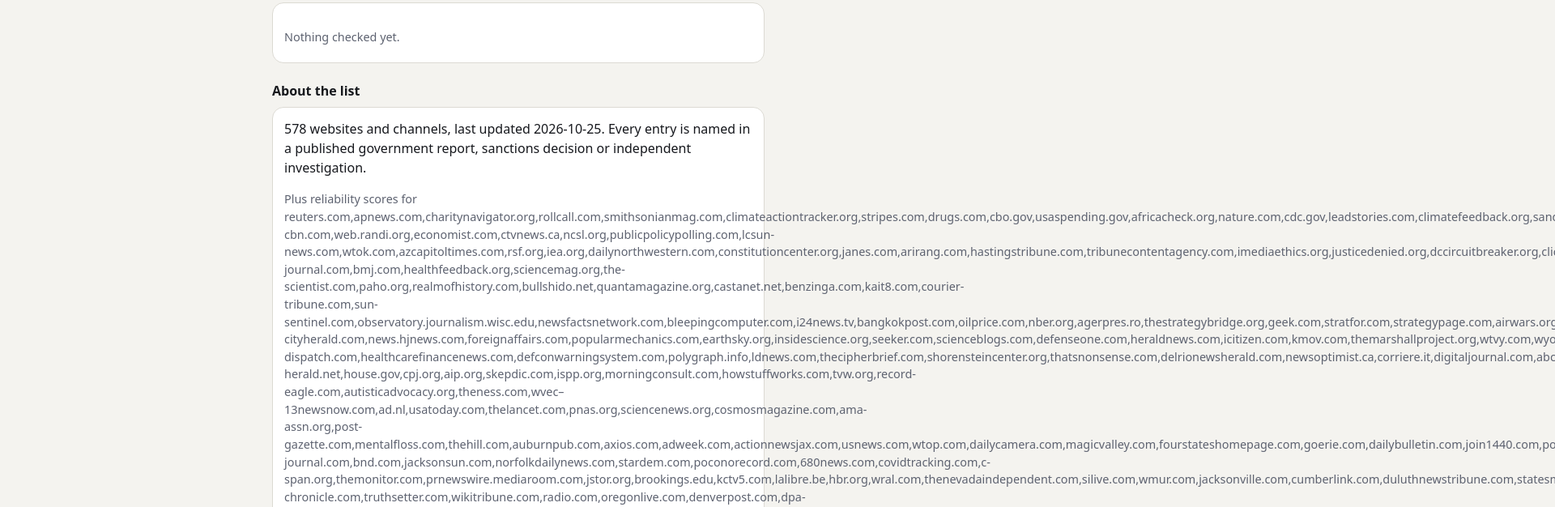
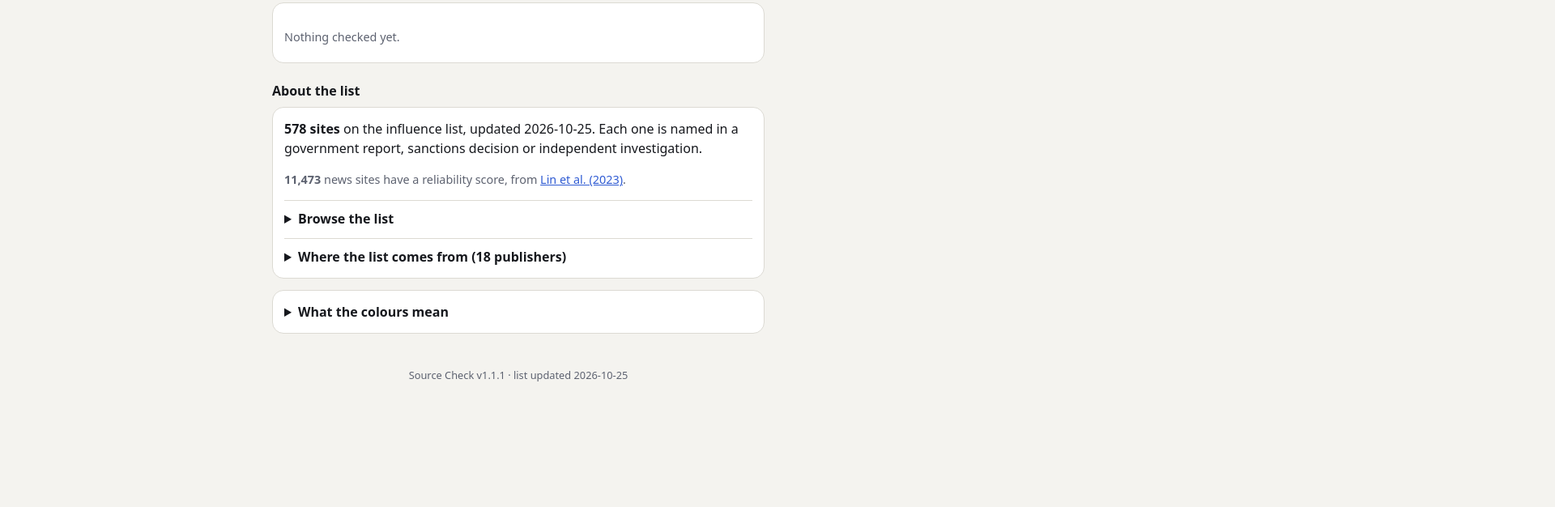
Before and after one commit to newbroman/Source_Check, a plain HTML site: page index.html in a window 1280 px wide. Shown: the part 350-976 px from the top of the page at 81% size, 1920 px wide, since content can reach past the window. After the commit the page ends 852 px from the top, so only its background shows below. Drawn offline with Linux system fonts and the light colour scheme.

Commit message:
v1.1.1: fix About overflow, browsable list

```diff
--- a/index.html
+++ b/index.html
@@ -79,6 +79,24 @@
 .history li { display: flex; justify-content: space-between; gap: 10px; }
 .dot { display: inline-block; width: 10px; height: 10px; border-radius: 50%; margin-right: 6px; vertical-align: middle; }
 .dot.listed { background: var(--red); } .dot.lookalike { background: var(--amber); } .dot.clear { background: var(--green); } .dot.unknown, .dot.pending { background: var(--grey); }
+.chips { display: flex; flex-wrap: wrap; gap: 6px; margin-top: 10px; }
+.chip { font-size: .8rem; font-weight: 600; padding: 6px 10px; border-radius: 999px; display: inline-flex; gap: 6px; align-items: center; }
+.chip span { font-weight: 400; color: var(--muted); }
+.chip[aria-pressed="true"] { background: var(--accent); color: #fff; border-color: transparent; }
+.chip[aria-pressed="true"] span { color: inherit; opacity: .8; }
+@media (prefers-color-scheme: dark) { .chip[aria-pressed="true"] { color: #0c1528; } }
+details.browse { margin-top: 12px; border-top: 1px solid var(--line); padding-top: 10px; }
+ul.entries summary { display: flex; justify-content: space-between; gap: 10px; align-items: baseline; list-style: none; font-weight: 400; }
+ul.entries summary::-webkit-details-marker { display: none; }
+ul.entries .dom { font-family: ui-monospace, Menlo, monospace; font-size: .88rem; overflow-wrap: anywhere; min-width: 0; }
+ul.entries .cat { font-size: .75rem; color: var(--muted); text-align: right; flex: none; max-width: 45%; }
+ul.entries .more-info { padding: 4px 0 2px 10px; border-left: 3px solid var(--line); margin-top: 6px; }
+ul.entries .more-info p { margin: 2px 0; }
+button.more { width: 100%; margin-top: 8px; }
+.srcrow { display: flex; justify-content: space-between; gap: 10px; }
+.srcrow a { overflow-wrap: anywhere; min-width: 0; }
+.srcrow small { display: inline; flex: none; }
+.card, .result { overflow-wrap: anywhere; }
 footer { color: var(--muted); font-size: .8rem; text-align: center; padding: 12px 16px 28px; }
 .empty { color: var(--muted); font-size: .9rem; }
 </style>
@@ -126,7 +144,7 @@
 <script src="matcher.js"></script>
 <script>
 'use strict';
-const APP_VERSION = '1.1.0';
+const APP_VERSION = '1.1.1';
 const CATEGORY_LABEL = {
   'state-media': 'Russian state media',
   'pravda-network': 'Pravda network (“Portal Kombat”)',
@@ -298,35 +316,65 @@
     h('small', {}, new Date(x.t).toLocaleDateString('en-GB', { day: 'numeric', month: 'short' })))));
 }
 
+function hostOf(url) { try { return new URL(url).hostname.replace(/^www\./, ''); } catch (e) { return url; } }
+
 function renderAbout(data, quality) {
   const entries = data.entries || [];
   const counts = {};
   for (const e of entries) counts[e.category] = (counts[e.category] || 0) + 1;
-  const sources = new Map();
-  for (const e of entries) if (e.source_url && !sources.has(e.source_url)) sources.set(e.source_url, e.attributed_by || e.source_url);
+  const nRated = quality ? Object.keys(quality.ratings).length : 0;
+  const PAGE = 20;
+  let active = null, shown = PAGE;
 
-  const list = h('ul', { class: 'list' });
-  const search = h('input', { type: 'search', placeholder: `Search ${entries.length} entries`, 'aria-label': 'Search the list' });
+  const search = h('input', { type: 'search', placeholder: 'Search, e.g. pravda or bbc', 'aria-label': 'Search the list' });
+  const chips = h('div', { class: 'chips', role: 'group', 'aria-label': 'Filter by category' });
+  const status = h('p', { class: 'evidence', style: 'margin:10px 0 0' });
+  const list = h('ul', { class: 'list entries' });
+  const more = h('button', { type: 'button', class: 'more' }, 'Show more');
+
+  const chipFor = (cat, label, n) => {
+    const b = h('button', { type: 'button', class: 'chip', 'aria-pressed': String(active === cat) }, label, h('span', {}, n));
+    b.addEventListener('click', () => { active = active === cat ? null : cat; shown = PAGE; drawChips(); draw(); });
+    return b;
+  };
+  const drawChips = () => chips.replaceChildren(
+    chipFor(null, 'All', entries.length),
+    ...Object.entries(counts).sort((a, b) => b[1] - a[1]).map(([c, n]) => chipFor(c, CATEGORY_LABEL[c] || c, n)));
+
   const draw = () => {
     const q = search.value.trim().toLowerCase();
-    if (!q) { list.replaceChildren(h('li', { class: 'empty' }, 'Type a website or outlet name to search the list.')); return; }
-    const hits = entries.filter(e => !q || [e.domain, e.youtube, e.name, e.attributed_by].some(v => v && v.toLowerCase().includes(q)));
-    list.replaceChildren(...hits.slice(0, 60).map(e => h('li', {},
-      h('code', {}, e.domain || e.youtube), e.name ? ` — ${e.name}` : '',
-      h('small', {}, `${CATEGORY_LABEL[e.category] || e.category} · ${e.attributed_by || ''}`))));
-    if (hits.length > 60) list.append(h('li', { class: 'empty' }, `…and ${hits.length - 60} more. Narrow your search.`));
+    const hits = entries.filter(e => (!active || e.category === active) &&
+      (!q || [e.domain, e.youtube, e.name, e.attributed_by].some(v => v && v.toLowerCase().includes(q))));
+    status.textContent = hits.length ? `${hits.length} ${hits.length === 1 ? 'entry' : 'entries'}${hits.length > shown ? ` · showing ${shown}` : ''}` : 'Nothing matches.';
+    list.replaceChildren(...hits.slice(0, shown).map(e => h('li', {},
+      h('details', {},
+        h('summary', {}, h('span', { class: 'dom' }, e.domain || e.youtube), active ? null : h('span', { class: 'cat' }, CATEGORY_LABEL[e.category] || e.category)),
+        h('div', { class: 'more-info' },
+          e.name ? h('p', {}, e.name) : null,
+          h('p', {}, 'Named by ', e.source_url ? h('a', { href: e.source_url, target: '_blank', rel: 'noopener' }, e.attributed_by || hostOf(e.source_url)) : (e.attributed_by || '—')),
+          e.note ? h('p', { class: 'evidence' }, e.note) : null)))));
+    more.hidden = hits.length <= shown;
   };
-  search.addEventListener('input', draw);
-  draw();
+  search.addEventListener('input', () => { shown = PAGE; draw(); });
+  more.addEventListener('click', () => { shown += PAGE * 2; draw(); });
+  drawChips(); draw();
+
+  // Sources grouped by the website that published them.
+  const bySite = new Map();
+  for (const e of entries) if (e.source_url) {
+    const site = hostOf(e.source_url);
+    if (!bySite.has(site)) bySite.set(site, { url: e.source_url, n: 0 });
+    bySite.get(site).n++;
+  }
 
   $('#about').replaceChildren(
-    h('p', { style: 'margin-top:0' }, `${entries.length} websites and channels, last updated ${data.updated}. Every entry is named in a published government report, sanctions decision or independent investigation.`),
-    quality ? h('p', { class: 'evidence' }, `Plus reliability scores for ${Object.keys(quality.ratings).toLocaleString('en-GB')} news sites from `, h('a', { href: quality.source_url, target: '_blank', rel: 'noopener' }, 'Lin et al. (2023)'), ', which combines six independent rating sets.') : null,
-    h('div', { class: 'stats' }, ...Object.entries(counts).sort((a, b) => b[1] - a[1]).map(([c, n]) =>
-      h('div', { class: 'stat' }, h('b', {}, n), h('span', {}, CATEGORY_LABEL[c] || c)))),
-    search, list,
-    h('details', { style: 'margin-top:12px' }, h('summary', {}, `Sources (${sources.size})`),
-      h('ul', { class: 'list' }, ...[...sources].map(([url, by]) => h('li', {}, h('a', { href: url, target: '_blank', rel: 'noopener' }, by), h('small', {}, url))))));
+    h('p', { style: 'margin-top:0' }, h('b', {}, `${entries.length} sites`), ` on the influence list, updated ${data.updated}. Each one is named in a government report, sanctions decision or independent investigation.`),
+    quality ? h('p', { class: 'evidence' }, h('b', {}, nRated.toLocaleString('en-GB')), ' news sites have a reliability score, from ', h('a', { href: quality.source_url, target: '_blank', rel: 'noopener' }, 'Lin et al. (2023)'), '.') : null,
+    h('details', { class: 'browse' }, h('summary', {}, 'Browse the list'),
+      search, chips, status, list, more),
+    h('details', { class: 'browse' }, h('summary', {}, `Where the list comes from (${bySite.size} publishers)`),
+      h('ul', { class: 'list' }, ...[...bySite].sort((a, b) => b[1].n - a[1].n).map(([site, v]) =>
+        h('li', { class: 'srcrow' }, h('a', { href: v.url, target: '_blank', rel: 'noopener' }, site), h('small', {}, `${v.n} ${v.n === 1 ? 'entry' : 'entries'}`))))));
 }
 
 $('#check').addEventListener('click', () => runCheck($('#input').value));
--- a/sw.js
+++ b/sw.js
@@ -1,5 +1,5 @@
 /* Source Check service worker: works offline, refreshes the list when online. */
-const CACHE = 'source-check-v1.1.0';
+const CACHE = 'source-check-v1.1.1';
 const SHELL = ['./', 'index.html', 'matcher.js', 'sources.json', 'quality.json', 'manifest.webmanifest', 'icon-192.png', 'icon-512.png', 'icon-maskable-512.png'];
 
 self.addEventListener('install', e => {
```
